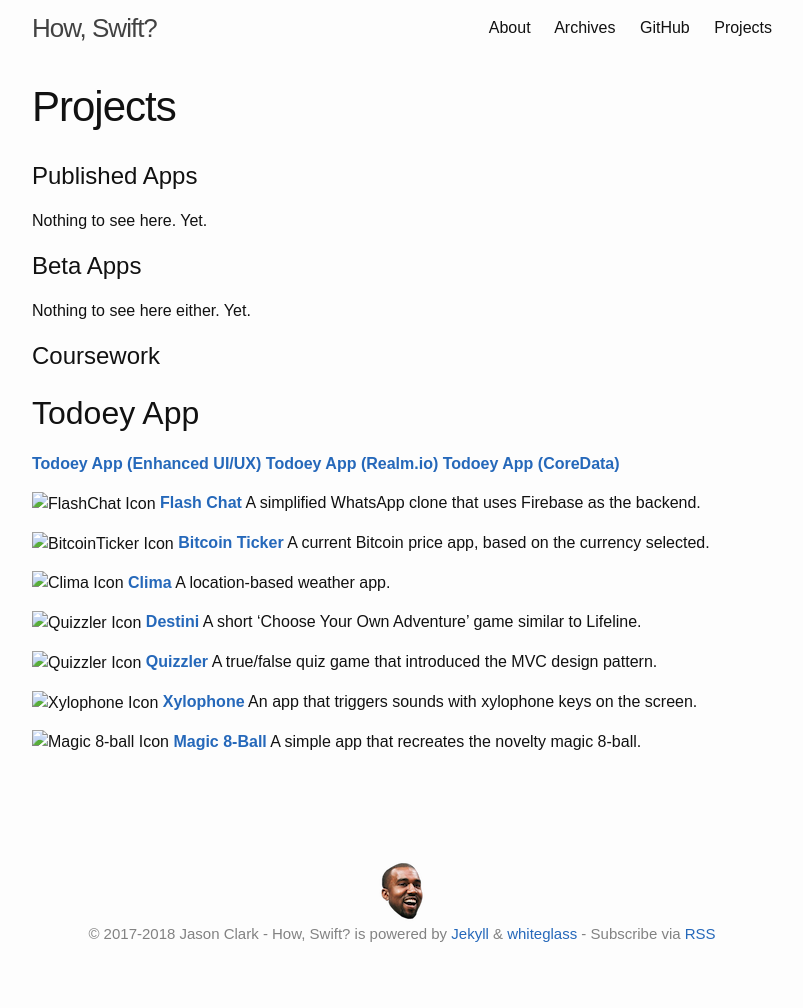
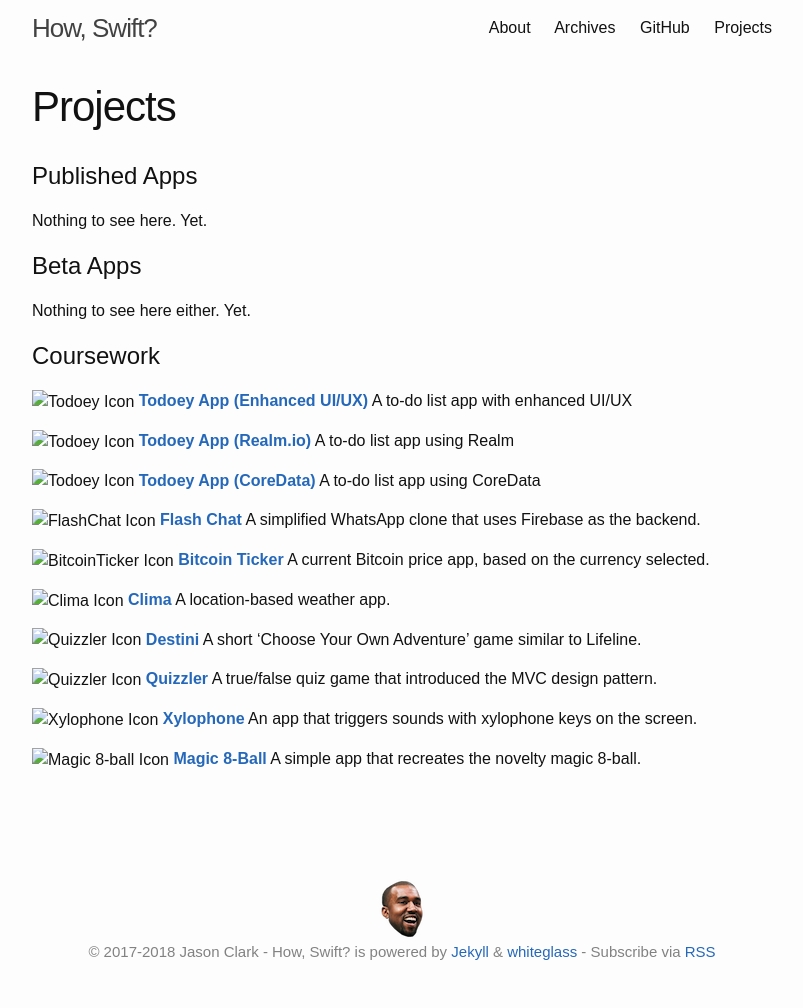
Before and after one commit to howswift/howswift.github.io, a Jekyll site: the page built from projects.md, in a window 1280 px wide. Shown: the whole page, without its empty margins (238-1041 px from the left). Built offline with Jekyll 4.4.1, drawn with Linux system fonts in a browser that asks for light colours.

Commit message:
Adding todoey app icon for the project page.

```diff
--- a/projects.md
+++ b/projects.md
@@ -14,10 +14,17 @@ Nothing to see here either. Yet.
 
 # Coursework
 
-## Todoey App
+![Todoey Icon](assets/todoey_icon-40@3x.png)
 [**Todoey App (Enhanced UI/UX)**](https://github.com/howswift/complete-ios-bootcamp/pull/28)
+A to-do list app with enhanced UI/UX
+
+![Todoey Icon](assets/todoey_icon-40@3x.png)
 [**Todoey App (Realm.io)**](https://github.com/howswift/complete-ios-bootcamp/pull/27)
+A to-do list app using Realm
+
+![Todoey Icon](assets/todoey_icon-40@3x.png)
 [**Todoey App (CoreData)**](https://github.com/howswift/complete-ios-bootcamp/pull/26)
+A to-do list app using CoreData
 
 ![FlashChat Icon](assets/flashchat_Icon-40@3x.png)
 [**Flash Chat**](https://github.com/howswift/complete-ios-bootcamp/pull/25)
```
Also changed, not shown: assets/todoey_icon-40@3x.png (added).
